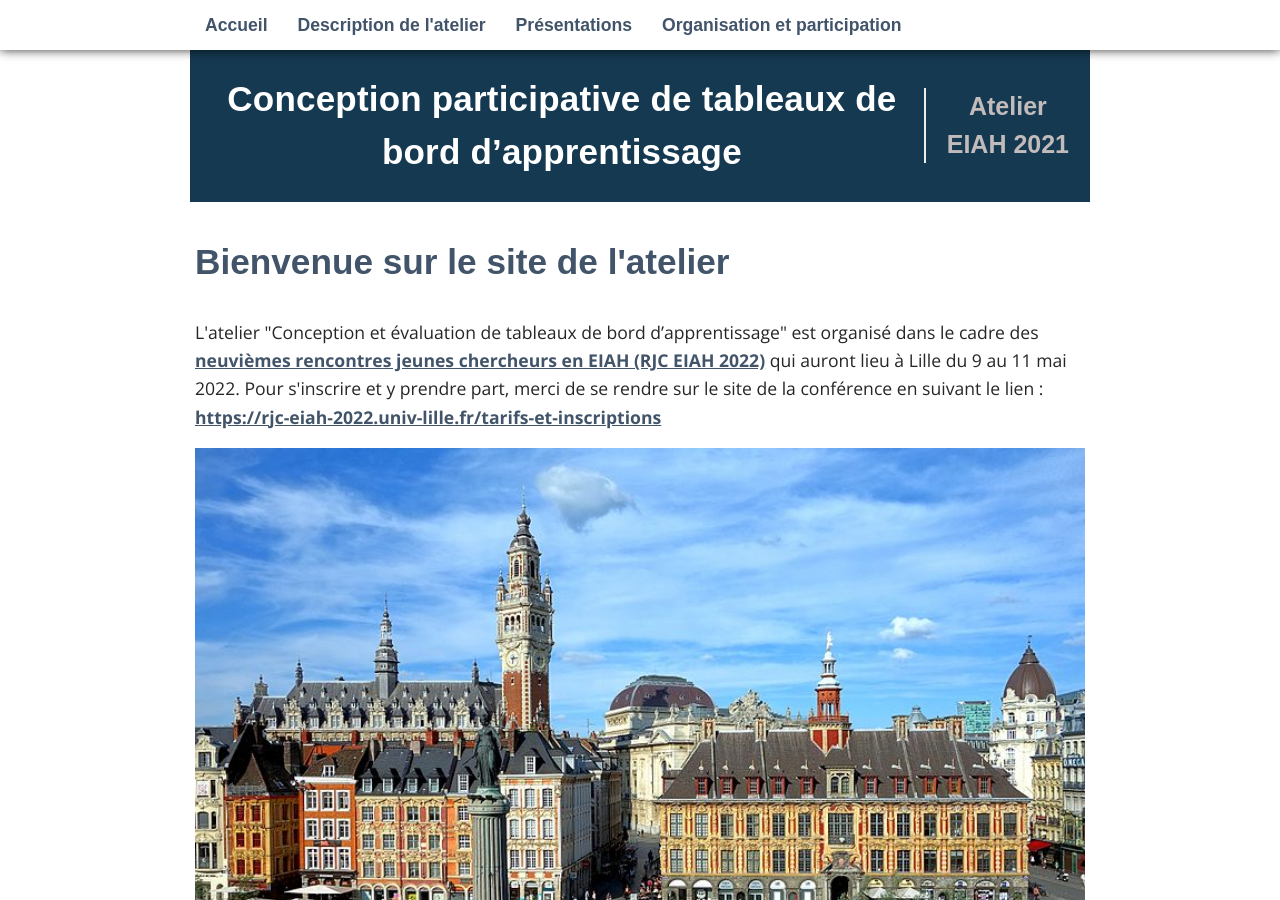
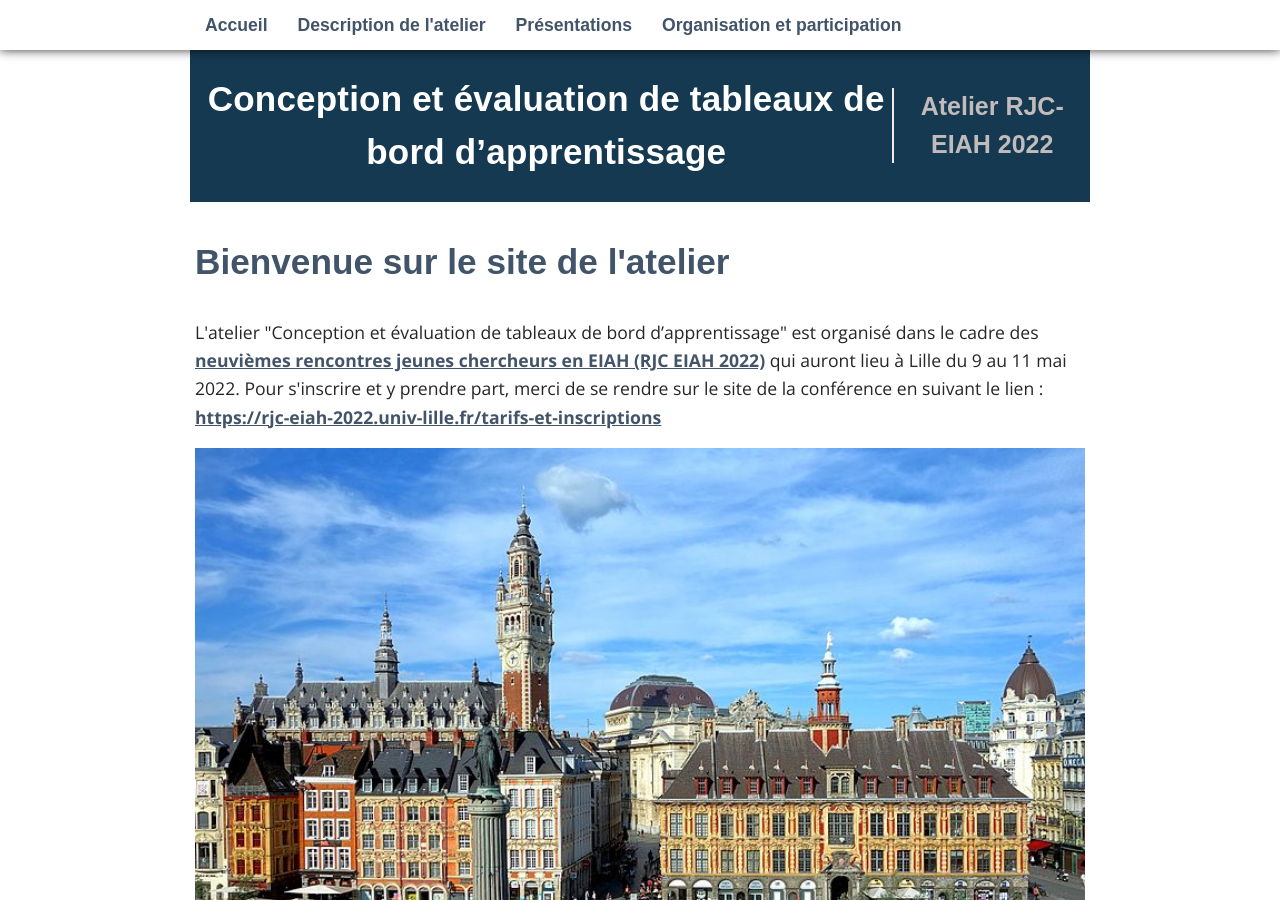
Before and after one commit to padlad/EIAH2025, a Jekyll site: the page built from index.html, in a window 1280 px wide and 900 px high. Built offline with Jekyll 4.4.1, drawn with Linux system fonts in a browser that asks for light colours; some web fonts are replaced.

Commit message:
Title typo correction

```diff
--- a/_config.yml
+++ b/_config.yml
@@ -1,6 +1,6 @@
 # Site Settings
-title: Conception participative de tableaux de bord d’apprentissage
-subtitle: "Atelier EIAH 2021"
+title: Conception et évaluation de tableaux de bord d’apprentissage
+subtitle: "Atelier RJC-EIAH 2022"
 email: madjid.sadallah@gmail.com
 description: >
 
--- a/_config_dev.yml
+++ b/_config_dev.yml
@@ -1,5 +1,5 @@
 # Site Settings
-title: Conception participative de tableaux de bord d’apprentissage
+title: Conception et évaluation de tableaux de bord d’apprentissage
 email: madjid.sadallah@gmail.com
 description: >
 
```
